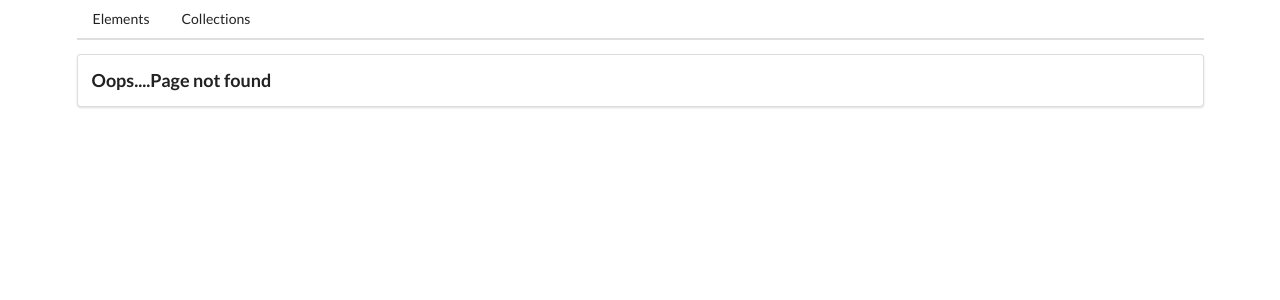
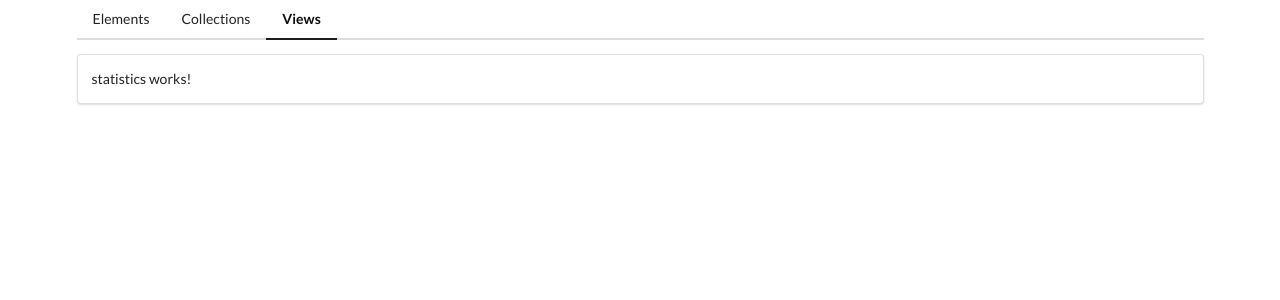
Before and after one commit to KoenCobra/AngularComponents, an Angular app: page /views in a window 1280 px wide. Before the commit this address had no page. Shown: the top 300 px of the page. Built offline with nearby package versions, Linux system fonts and the light colour scheme.

Commit message:
lazy load views component

```diff
--- a/src/app/app-routing.module.ts
+++ b/src/app/app-routing.module.ts
@@ -12,6 +12,10 @@ const routes: Routes = [
     path: 'collections', loadChildren: () => import('./collections/collections.module')
       .then((m) => m.CollectionsModule)
   },
+  {
+    path: 'views', loadChildren: () => import('./views/views.module')
+      .then((m) => m.ViewsModule)
+  },
   {path: '', component: HomeComponent},
   {path: '**', component: NotFoundComponent},
 ];
--- a/src/app/app.component.html
+++ b/src/app/app.component.html
@@ -2,6 +2,7 @@
   <div class="ui secondary pointing menu">
     <a class="item" routerLink="elements" routerLinkActive="active">Elements</a>
     <a class="item" routerLink="collections" routerLinkActive="active">Collections</a>
+    <a class="item" routerLink="views" routerLinkActive="active">Views</a>
   </div>
 
   <div class="ui segment">
--- /dev/null
+++ b/src/app/views/statistics/statistics.component.css
@@ -0,0 +1,3 @@
+
+
+/*# sourceMappingURL=statistics.component.css.map */
--- /dev/null
+++ b/src/app/views/statistics/statistics.component.html
@@ -0,0 +1 @@
+<p>statistics works!</p>
--- a/src/app/views/views-home/views-home.component.html
+++ b/src/app/views/views-home/views-home.component.html
@@ -1 +1 @@
-<p>views-home works!</p>
+<app-statistics></app-statistics>
--- a/src/app/views/views-routing.module.ts
+++ b/src/app/views/views-routing.module.ts
@@ -1,7 +1,11 @@
 import { NgModule } from '@angular/core';
 import { RouterModule, Routes } from '@angular/router';
+import {CollectionsHomeComponent} from "../collections/collections-home/collections-home.component";
+import {ViewsHomeComponent} from "./views-home/views-home.component";
 
-const routes: Routes = [];
+const routes: Routes = [
+  {path: '', component: ViewsHomeComponent,}
+];
 
 @NgModule({
   imports: [RouterModule.forChild(routes)],
--- a/src/app/views/views.module.ts
+++ b/src/app/views/views.module.ts
@@ -3,11 +3,13 @@ import { CommonModule } from '@angular/common';
 
 import { ViewsRoutingModule } from './views-routing.module';
 import { ViewsHomeComponent } from './views-home/views-home.component';
+import { StatisticsComponent } from './statistics/statistics.component';
 
 
 @NgModule({
   declarations: [
-    ViewsHomeComponent
+    ViewsHomeComponent,
+    StatisticsComponent
   ],
   exports: [
     ViewsHomeComponent
```
Also changed, not shown: src/app/views/statistics/statistics.component.ts (added, +10 -0 lines), src/app/views/statistics/statistics.component.scss (added), 2 other files (tests, documents, lock files or other folders).
